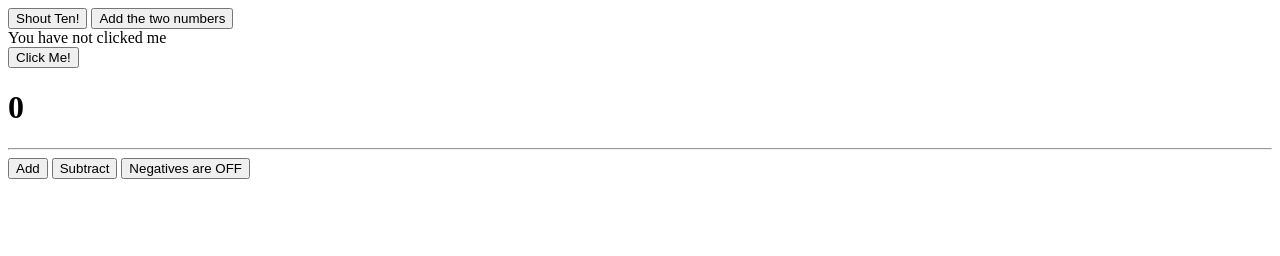
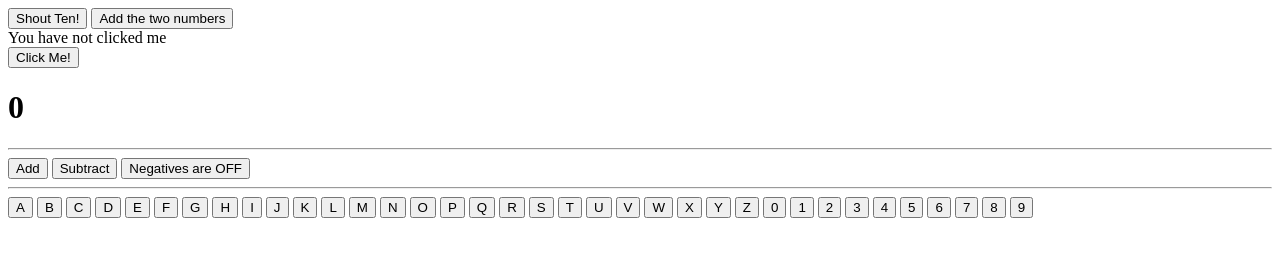
Before and after one commit to zhanggianluca/Intro_JS, a plain HTML site: page index.html in a window 1280 px wide. Drawn offline with Linux system fonts and the light colour scheme.

Commit message:
Intro_JS

```diff
--- a/index.html
+++ b/index.html
@@ -21,10 +21,14 @@
             outputDiv = document.getElementById("divout");
             numberOutput = document.getElementById("numberout");
             myNumber = 0;
-            display();
 
             negativeButton = document.getElementById("negativebtn");
             negativesAllowed = false;
+
+            messageOutput = document.getElementById("output");
+            message = "";
+
+            display();
         }
 
         function clickResponse() {
@@ -84,6 +88,13 @@
             else {
                 negativeButton.innerHTML = "Negatives are ON";
             }
+
+            messageOutput.innerHTML = message;
+        }
+
+        function addCharacter(ch) {
+            message += ch;
+            display();
         }
 
     </script>
@@ -106,5 +117,44 @@
     <button onclick="subtractOne();">Subtract</button>
     <button onclick="toggleNegatives();" id="negativebtn">Negatives are OFF</button>
 
+    <div id="output"></div>
+    <hr />
+    <button onclick="addCharacter('A');">A</button>
+    <button onclick="addCharacter('B');">B</button>
+    <button onclick="addCharacter('C');">C</button>
+    <button onclick="addCharacter('D');">D</button>
+    <button onclick="addCharacter('E');">E</button>
+    <button onclick="addCharacter('F');">F</button>
+    <button onclick="addCharacter('G');">G</button>
+    <button onclick="addCharacter('H');">H</button>
+    <button onclick="addCharacter('I');">I</button>
+    <button onclick="addCharacter('J');">J</button>
+    <button onclick="addCharacter('K');">K</button>
+    <button onclick="addCharacter('L');">L</button>
+    <button onclick="addCharacter('M');">M</button>
+    <button onclick="addCharacter('N');">N</button>
+    <button onclick="addCharacter('O');">O</button>
+    <button onclick="addCharacter('P');">P</button>
+    <button onclick="addCharacter('Q');">Q</button>
+    <button onclick="addCharacter('R');">R</button>
+    <button onclick="addCharacter('S');">S</button>
+    <button onclick="addCharacter('T');">T</button>
+    <button onclick="addCharacter('U');">U</button>
+    <button onclick="addCharacter('V');">V</button>
+    <button onclick="addCharacter('W');">W</button>
+    <button onclick="addCharacter('X');">X</button>
+    <button onclick="addCharacter('Y');">Y</button>
+    <button onclick="addCharacter('Z');">Z</button>
+    <button onclick="addCharacter('0');">0</button>
+    <button onclick="addCharacter('1');">1</button>
+    <button onclick="addCharacter('2');">2</button>
+    <button onclick="addCharacter('3');">3</button>
+    <button onclick="addCharacter('4');">4</button>
+    <button onclick="addCharacter('5');">5</button>
+    <button onclick="addCharacter('6');">6</button>
+    <button onclick="addCharacter('7');">7</button>
+    <button onclick="addCharacter('8');">8</button>
+    <button onclick="addCharacter('9');">9</button>
+
 </body>
 </html>
```
